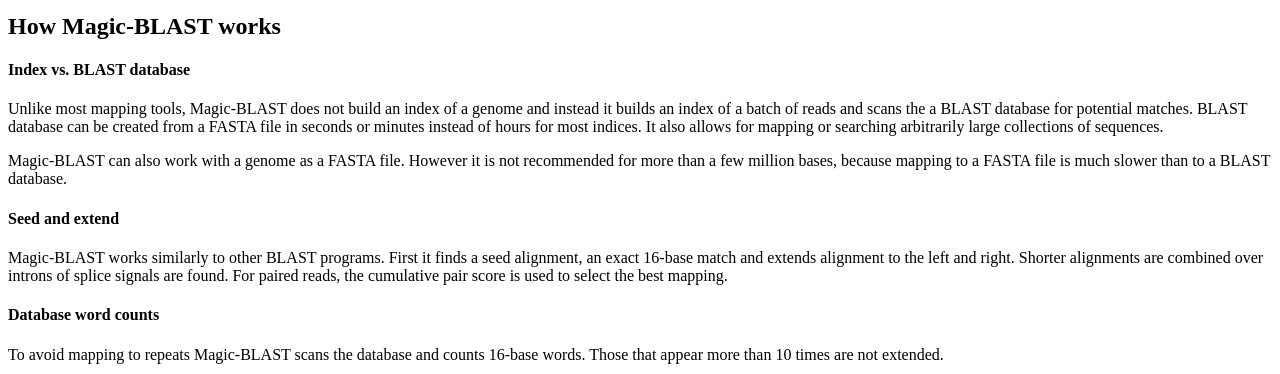
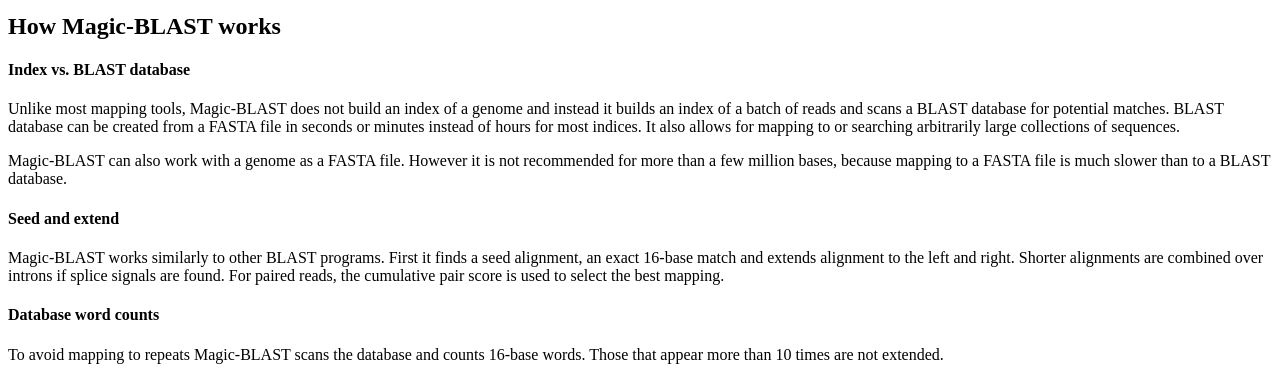
Before and after one commit to ncbi/magicblast, a Jekyll site: the page built from _posts/2016-12-29-tutorial.md, in a window 1280 px wide. Shown: the part 304-678 px from the top of the page. Built offline with Jekyll 4.4.1, drawn with Linux system fonts in a browser that asks for light colours; a style sheet for code colours, icons or effects is not loaded.

Commit message:
Fixed typos

```diff
--- a/_posts/2016-12-29-tutorial.md
+++ b/_posts/2016-12-29-tutorial.md
@@ -6,13 +6,13 @@
 ---
 #### Index vs. BLAST database
 
-Unlike most mapping tools, Magic-BLAST does not build an index of a genome and instead it builds an index of a batch of reads and scans the a BLAST database for potential matches. BLAST database can be created from a FASTA file in seconds or minutes instead of hours for most indices. It also allows for mapping or searching arbitrarily large collections of sequences.
+Unlike most mapping tools, Magic-BLAST does not build an index of a genome and instead it builds an index of a batch of reads and scans a BLAST database for potential matches. BLAST database can be created from a FASTA file in seconds or minutes instead of hours for most indices. It also allows for mapping to or searching arbitrarily large collections of sequences.
 
 Magic-BLAST can also work with a genome as a FASTA file. However it is not recommended for more than a few million bases, because mapping to a FASTA file is much slower than to a BLAST database.
 
 #### Seed and extend
 
-Magic-BLAST works similarly to other BLAST programs. First it finds a seed alignment, an exact 16-base match and extends alignment to the left and right. Shorter alignments are combined over introns of splice signals are found. For paired reads, the cumulative pair score is used to select the best mapping.
+Magic-BLAST works similarly to other BLAST programs. First it finds a seed alignment, an exact 16-base match and extends alignment to the left and right. Shorter alignments are combined over introns if splice signals are found. For paired reads, the cumulative pair score is used to select the best mapping.
 
 #### Database word counts
 
```
Also changed, not shown: _posts/2016-12-29-rnavsdna.md (+1 -1 lines).
